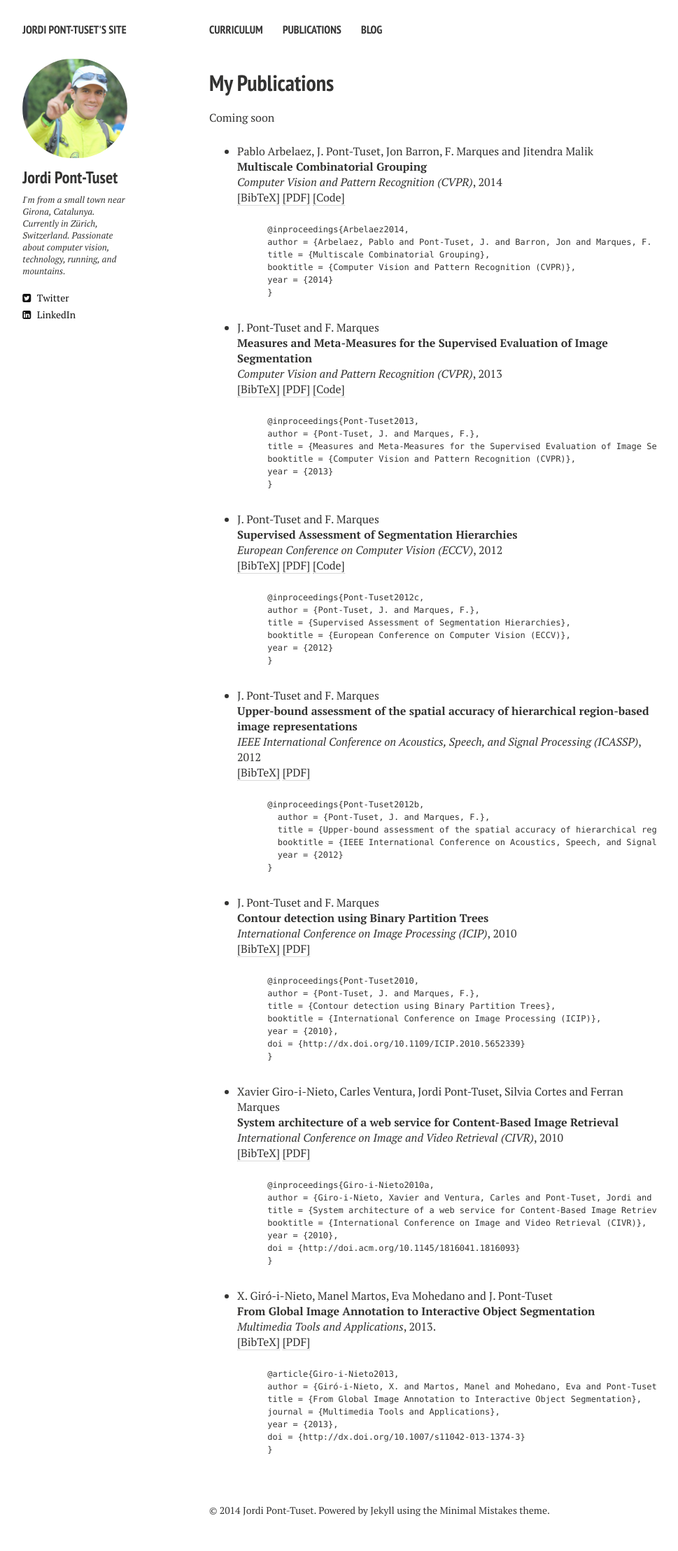
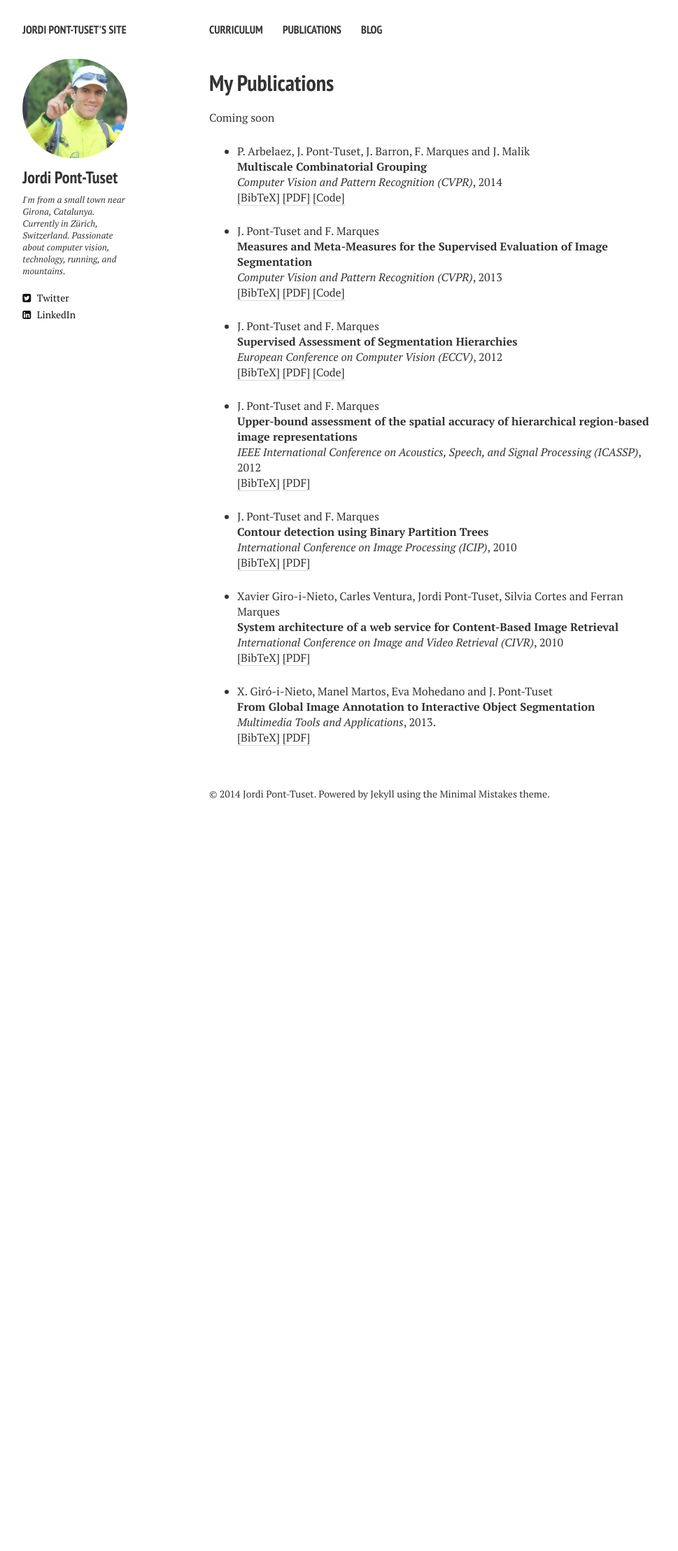
Before and after one commit to jponttuset/jponttuset.github.io, a Jekyll site: the page built from publications.md, in a window 1280 px wide. Shown: the whole page at 70% size, without its empty margins (21-990 px from the left). Built offline with Jekyll 4.4.1, drawn with Linux system fonts in a browser that asks for light colours; nearby versions of some CDN libraries; after the commit the page ends 1193 px from its top, so only the background shows below that.

Commit message:
- Minimal changes

```diff
--- a/_layouts/publications.html
+++ b/_layouts/publications.html
@@ -8,6 +8,32 @@
 </head>
 
 <body class="page">
+<style>
+    /*********************************
+     The list of publication items
+     *********************************/
+/* The list of items */
+.biblist { }
+
+/* The item */
+.biblist li { }
+
+/* You can define custom styles for plstyle field here. */
+
+
+/*************************************
+ The box that contain BibTeX code
+ *************************************/
+div.noshow { display: none; }
+div.bibtex {
+	margin-right: 0%;
+	margin-top: 1.2em;
+	margin-bottom: 1.3em;
+	border: 1px solid silver;
+	padding: 0.3em 0.5em;
+	background: #ffffee;
+}
+div.bibtex pre { font-size: 75%; overflow: auto;  width: 100%; }</style>
 
 {% include _browser-upgrade.html %}
 
@@ -42,7 +68,7 @@
       <ul class="biblist">
       <!-- Item: Arbelaez2014 -->
       <li ><p>
-      Pablo Arbelaez, J. Pont-Tuset, Jon Barron, F. Marques and Jitendra Malik
+      P. Arbelaez, J. Pont-Tuset, J. Barron, F. Marques and J. Malik
       <br><b>Multiscale Combinatorial Grouping</b><br>
       <i>Computer Vision and Pattern Recognition (CVPR)</i>,
 
```
